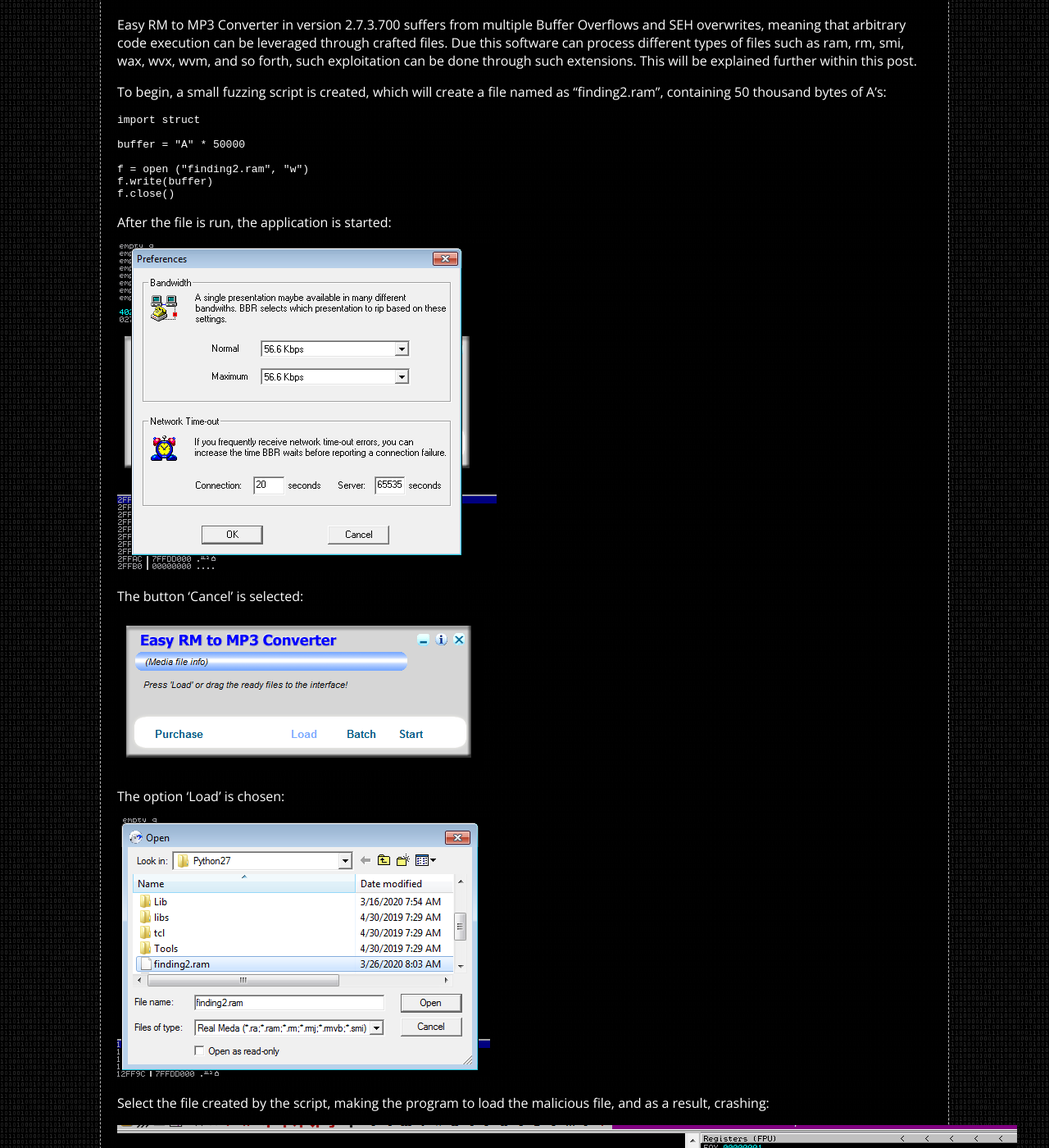
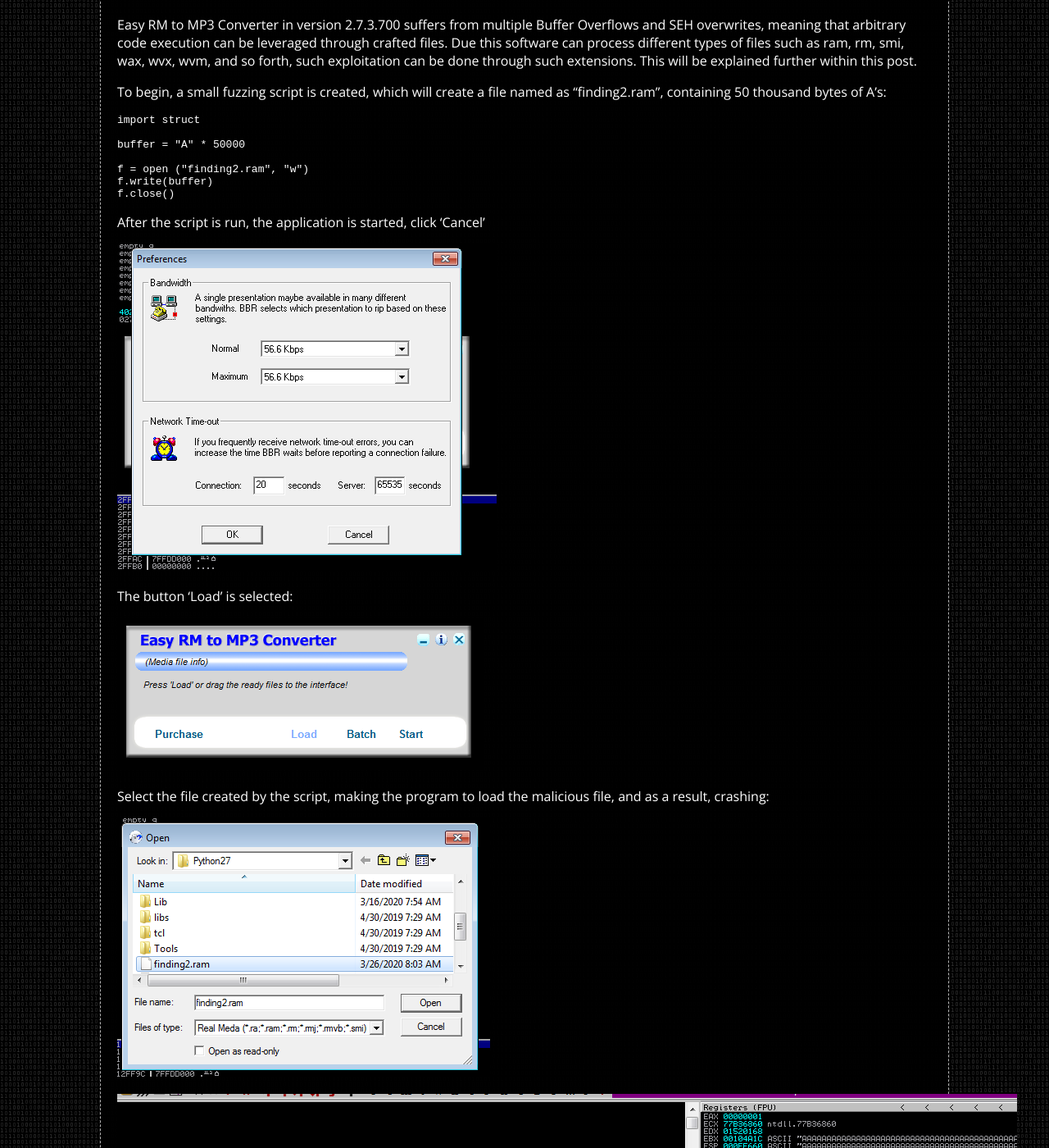
Before and after one commit to whitecr0wz/whitecr0wz.github.io, a Jekyll site: the page built from _posts/posts/2020-03-26-Easy-RM-to-MP3-Converter.md, in a window 1280 px wide and 1400 px high, scrolled down 438 px. Shown: the whole window at 82% size. Built offline with Jekyll 4.4.1, drawn with Linux system fonts in a browser that asks for light colours.

Commit message:
Update 2020-03-26-Easy-RM-to-MP3-Converter.md

````diff
--- a/_posts/posts/2020-03-26-Easy-RM-to-MP3-Converter.md
+++ b/_posts/posts/2020-03-26-Easy-RM-to-MP3-Converter.md
@@ -25,18 +25,16 @@
 f.close()
 ```
 
-After the file is run, the application is started:
+After the script is run, the application is started, click 'Cancel'
 
 ![](/assets/img/Findings2/0.png)
 
-The button 'Cancel' is selected:
+The button 'Load' is selected:
 
 ![](/assets/img/Findings2/1.png)
 
-The option 'Load' is chosen:
+Select the file created by the script, making the program to load the malicious file, and as a result, crashing:
 
 ![](/assets/img/Findings2/2.png)
 
-Select the file created by the script, making the program to load the malicious file, and as a result, crashing:
-
 ![](/assets/img/Findings2/3.png)
````
